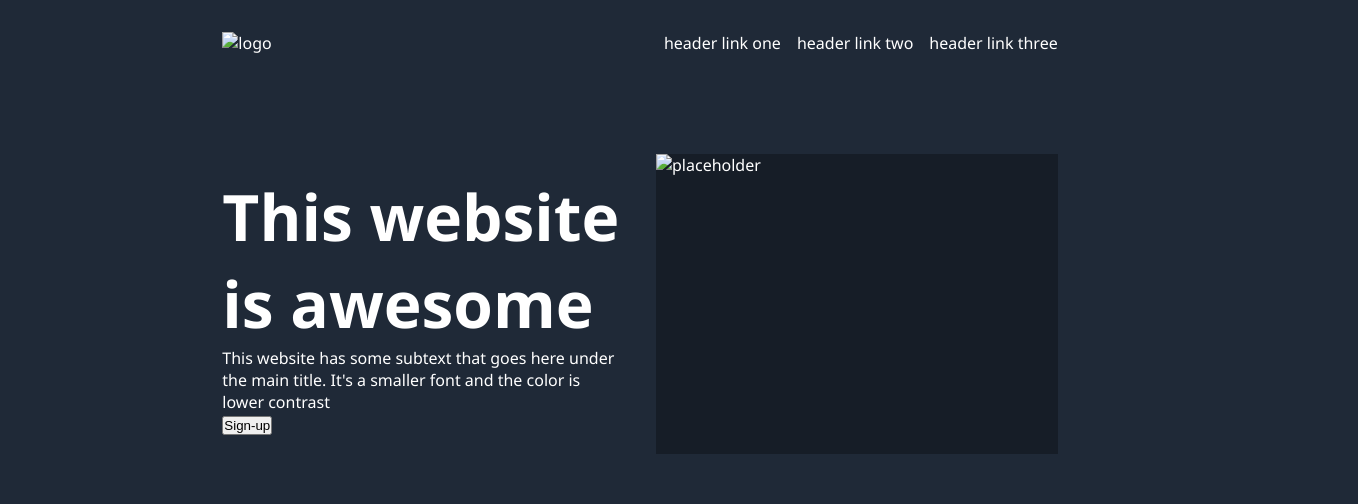
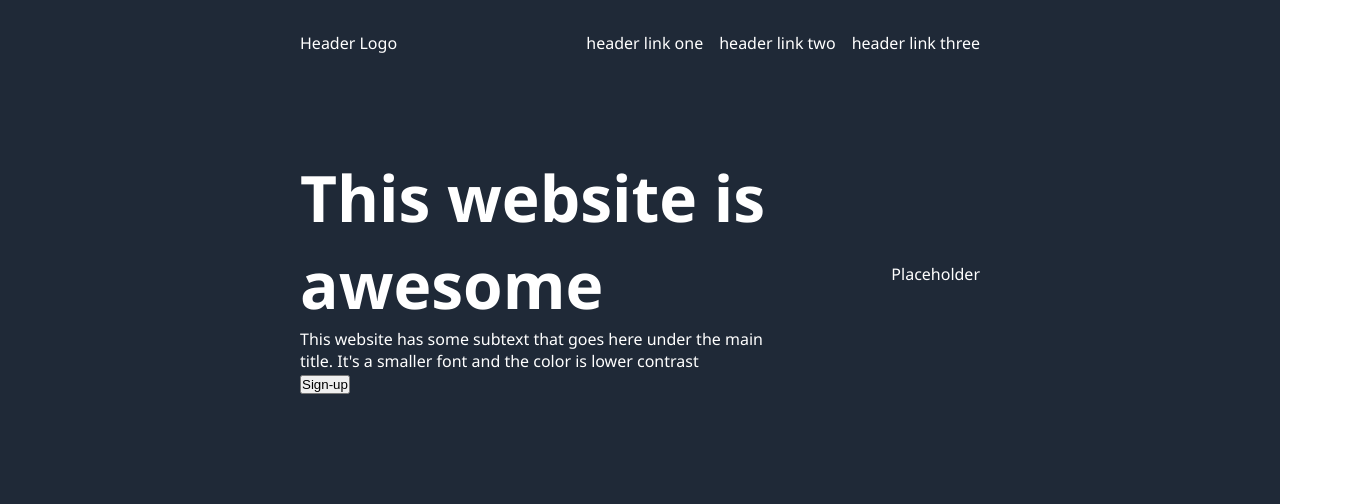
Before and after one commit to oasjs/landing-page, a plain HTML site: page code/index.html in a window 1280 px wide. Shown: the top 504 px of the page, 1358 px wide, since content can reach past the window. Drawn offline with Linux system fonts and the light colour scheme.

Commit message:
Replaces placeholder images for text

```diff
--- a/code/index.html
+++ b/code/index.html
@@ -13,7 +13,7 @@
   <!-- Header -->
   <div class="header">
     <div class="navbar">
-      <img src="#" alt="logo">
+      <p class="logo">Header Logo</p>
       <ul class="links">
         <li>header link one</li>
         <li>header link two</li>
@@ -27,7 +27,7 @@
           It's a smaller font and the color is lower contrast</p>
         <button>Sign-up</button>
       </div>
-      <img src="#" alt="placeholder">
+      <p class="placeholder">Placeholder</p>
     </div>
   </div>
   <!-- Information cards section -->
```
